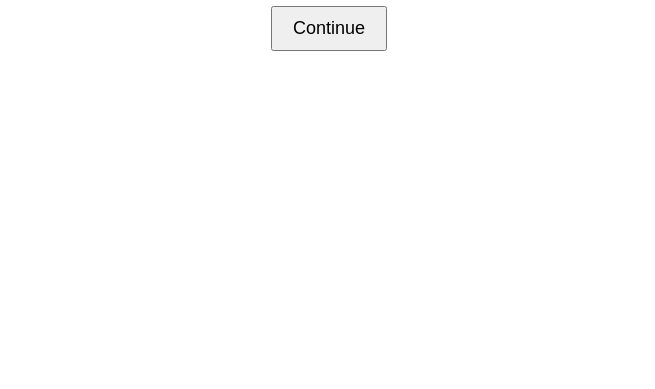
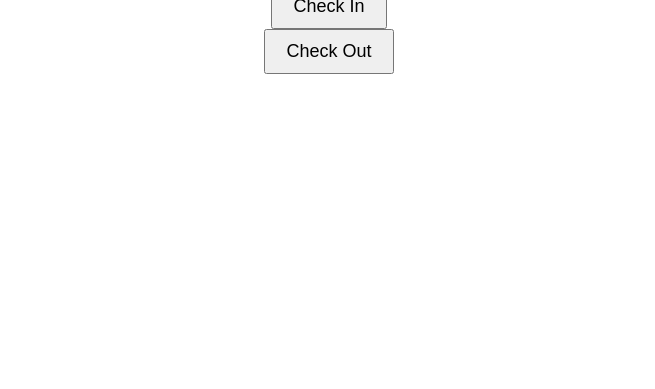
Before and after one commit to ParvathyS1103/ParkEase, a plain HTML site: page index.html in a window 1280 px wide. Shown: the part 411-800 px from the top of the page, without its empty margins (311-966 px from the left). Drawn offline with Linux system fonts and the light colour scheme.

Commit message:
index.html

```diff
--- a/index.html
+++ b/index.html
@@ -7,9 +7,10 @@
     <link rel="stylesheet" href="styles.css">
 </head>
 <body>
-    <div id="welcomeScreen">
+    <div id="welcomeScreen" class="blueBackground">
         <h1>Welcome to Our Smart Parking System</h1>
-        <button id="continueBtn">Continue</button>
+        <button id="checkInBtn">Check In</button>
+        <button id="checkOutBtn">Check Out</button>
     </div>
     <script src="app.js"></script>
 </body>
```
